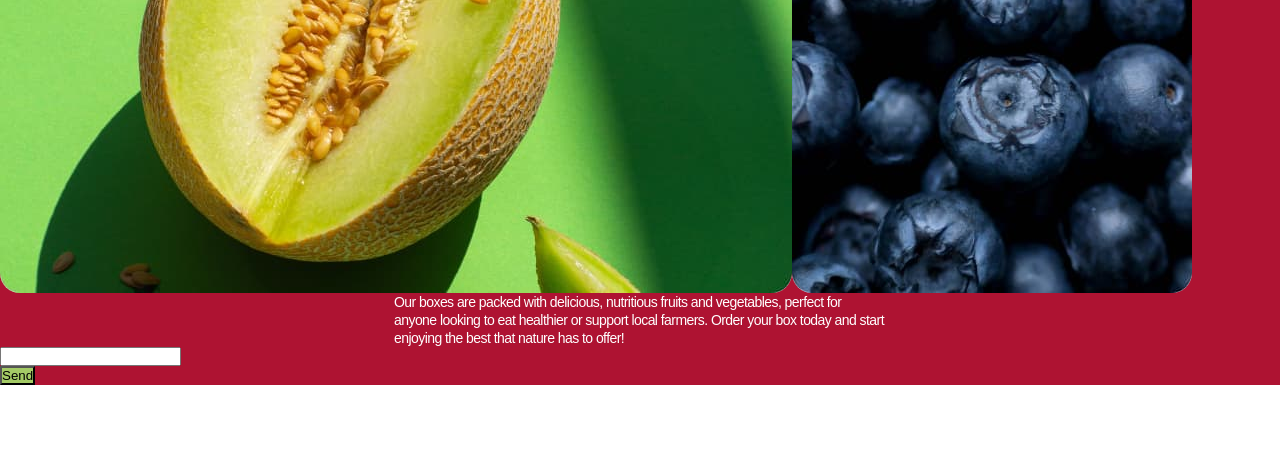
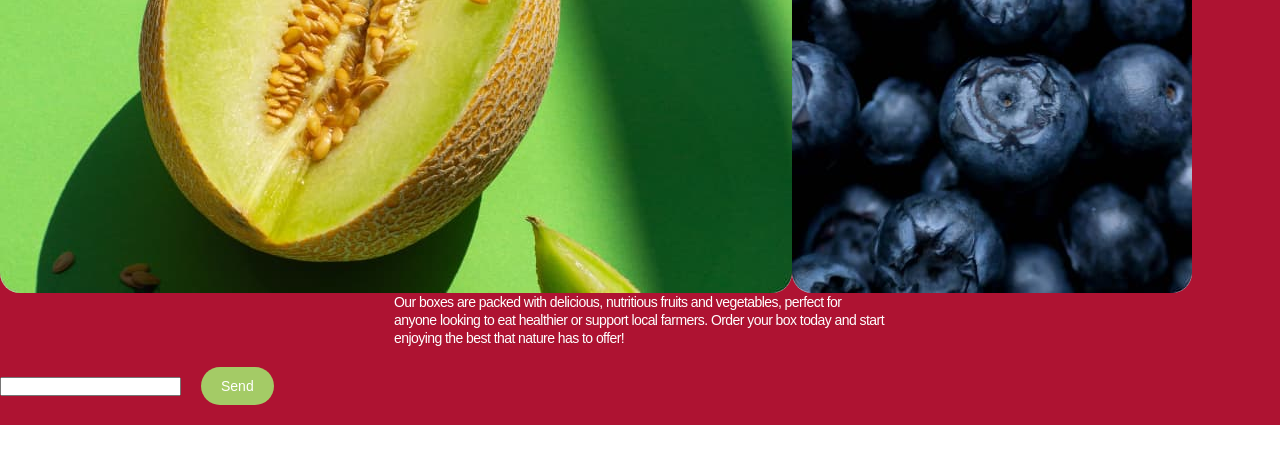
Before and after one commit to OlgaSzum/tutti-frutti_2, a website built with Vite: page src/index.html in a window 1280 px wide. Shown: the part 4228-4690 px from the top of the page. Built offline with nearby package versions, Linux system fonts and the light colour scheme; files whose address does not match are found by name.

Commit message:
wymiana buttona na checkboxa
do otwarcia modala

```diff
--- a/src/css/contacts.css
+++ b/src/css/contacts.css
@@ -19,7 +19,19 @@
     flex-direction: row;
     justify-content: center;
     background-color: var(--green);
+
+    display: inline-block;
+    padding: 10px 20px;
+    margin: 20px;
+    color: white;
+    cursor: pointer;
+    border: none;
+    border-radius: 100px;
+    text-align: center;
 }
+.contacts_checkbox {
+    display: none;
+  }
 
 .contacts_images {
     z-index: 0;
--- a/src/partials/contacts.html
+++ b/src/partials/contacts.html
@@ -12,7 +12,12 @@
 
     <p class="text">Our boxes are packed with delicious, nutritious fruits and vegetables, perfect for anyone looking to eat healthier or support local farmers. Order your box today and start enjoying the best that nature has to offer!</p>
 
-        <form><input class="contact_input" type="email" name="email" /><button class="send-button" type="button">Send</button> </form>
+    <form><input class="contact_input" type="email" name="email" /><label for="contacts_checkbox_id" class="send-button"
+      >Send</label
+    >
+    <input type="checkbox" id="contacts_checkbox_id" class="contacts_checkbox" />
+    <load src="partials/pop-up-thank-you.html" />
+     </form>
 
     </div>
     </section>
```
